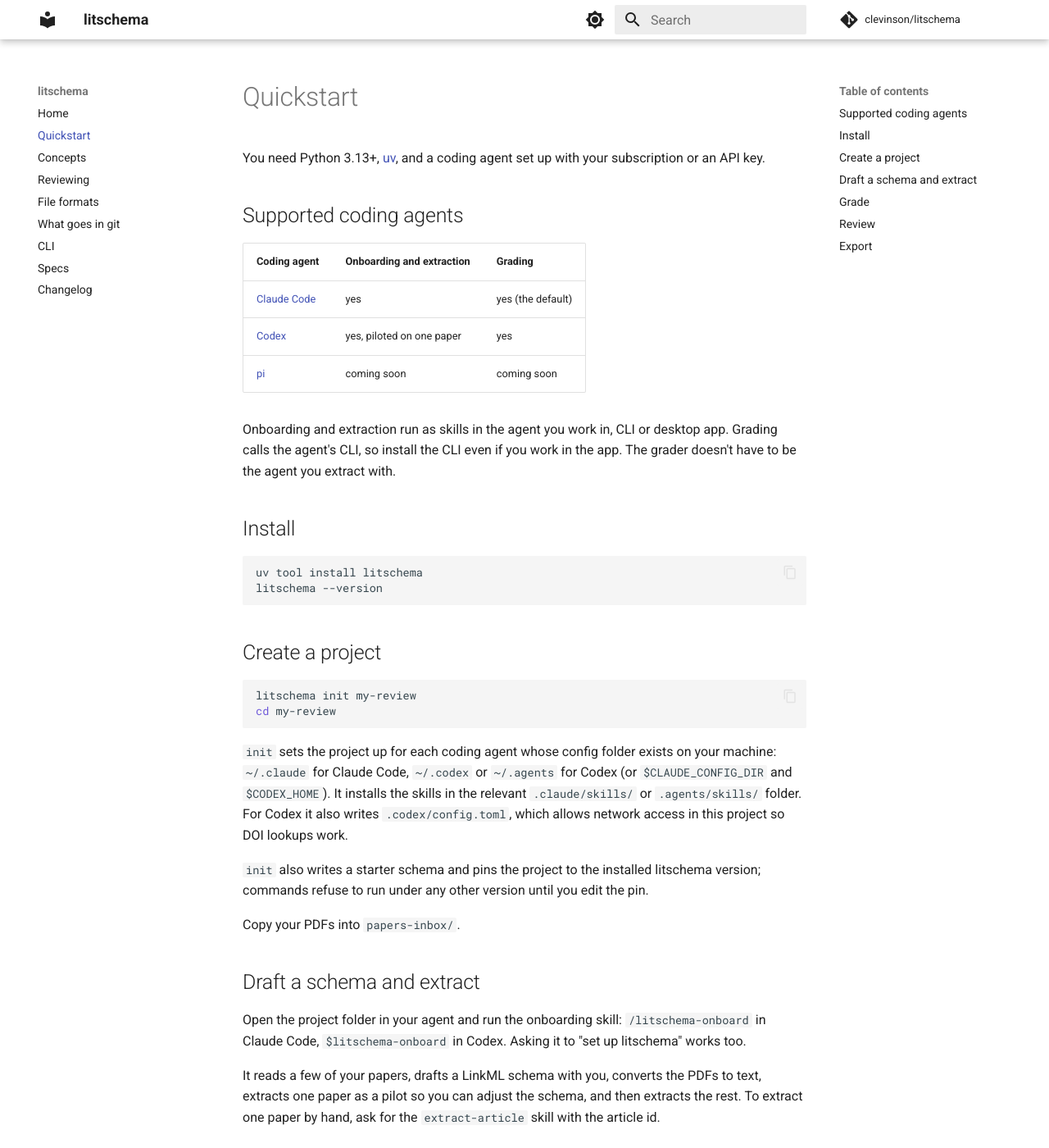
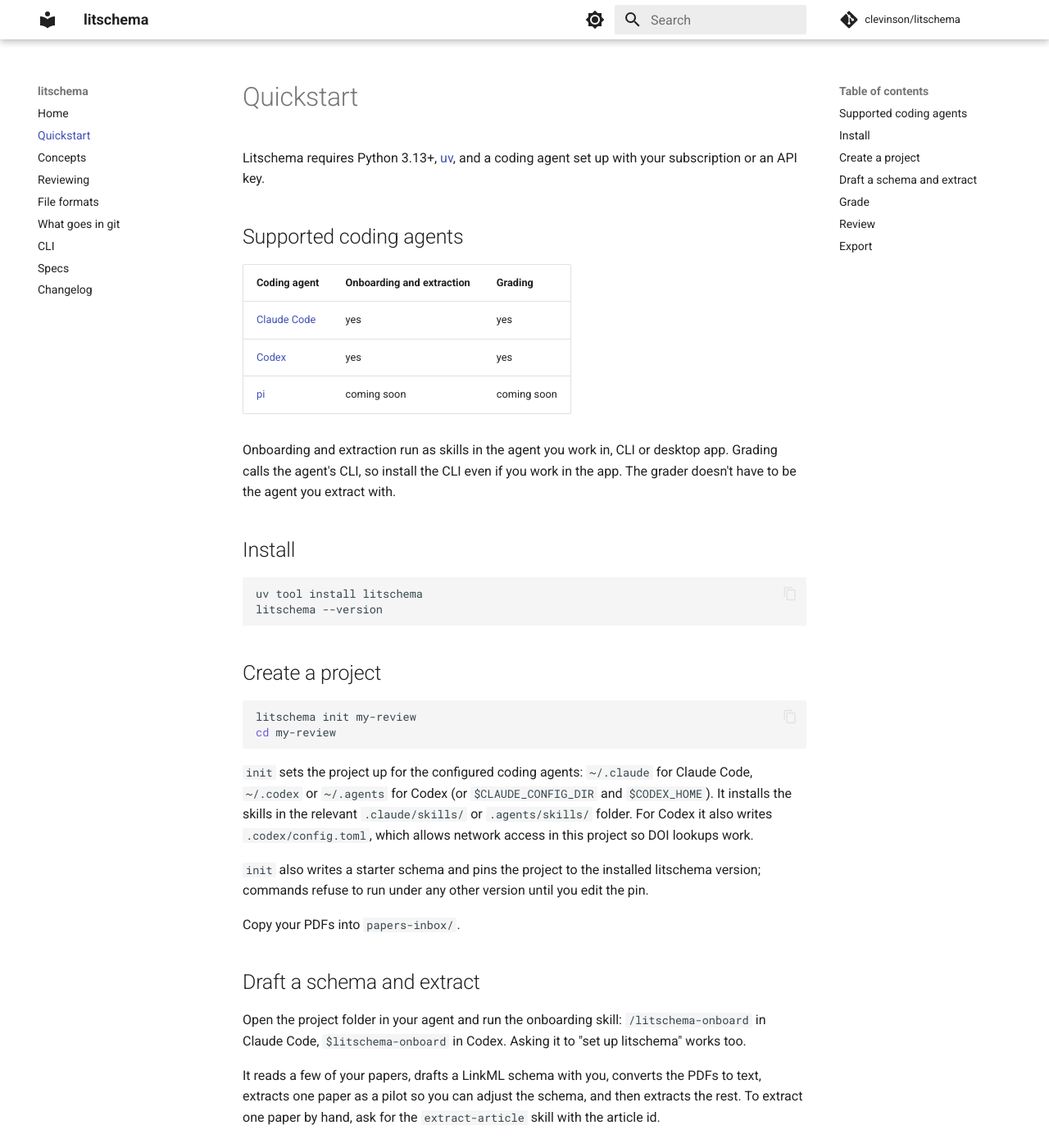
Before and after one commit to clevinson/litschema, an MkDocs documentation site: the page built from docs/quickstart.md, in a window 1280 px wide and 1400 px high. Shown: the whole window at 82% size. Built offline with MkDocs 1.6.1 and Material for MkDocs 9.7.7, drawn with Linux system fonts in a browser that asks for light colours; comment, search, counter and statistics services are not loaded.

Commit message:
Apply batched suggestions from code review
Co-authored-by: Cory Levinson <cjlevinson@gmail.com>

````diff
--- a/docs/quickstart.md
+++ b/docs/quickstart.md
@@ -1,14 +1,14 @@
 # Quickstart
 
-You need Python 3.13+, [uv](https://docs.astral.sh/uv/), and a coding agent
+Litschema requires Python 3.13+, [uv](https://docs.astral.sh/uv/), and a coding agent
 set up with your subscription or an API key.
 
 ## Supported coding agents
 
 | Coding agent | Onboarding and extraction | Grading |
 | --- | --- | --- |
-| [Claude Code](https://claude.com/claude-code) | yes | yes (the default) |
-| [Codex](https://developers.openai.com/codex) | yes, piloted on one paper | yes |
+| [Claude Code](https://claude.com/claude-code) | yes | yes |
+| [Codex](https://developers.openai.com/codex) | yes | yes |
 | [pi](https://pi.dev) | coming soon | coming soon |
 
 Onboarding and extraction run as skills in the agent you work in, CLI or
@@ -29,8 +29,7 @@
 cd my-review
 ```
 
-`init` sets the project up for each coding agent whose config folder exists
-on your machine: `~/.claude` for Claude Code, `~/.codex` or `~/.agents` for
+`init` sets the project up for the configured coding agents: `~/.claude` for Claude Code, `~/.codex` or `~/.agents` for
 Codex (or `$CLAUDE_CONFIG_DIR` and `$CODEX_HOME`). It installs the skills in the relevant `.claude/skills/` or `.agents/skills/` folder. For Codex it also
 writes `.codex/config.toml`, which allows network access in this project so DOI
 lookups work.
````
Also changed, not shown: README.md (+1 -1 lines), docs/index.md (+1 -1 lines).
